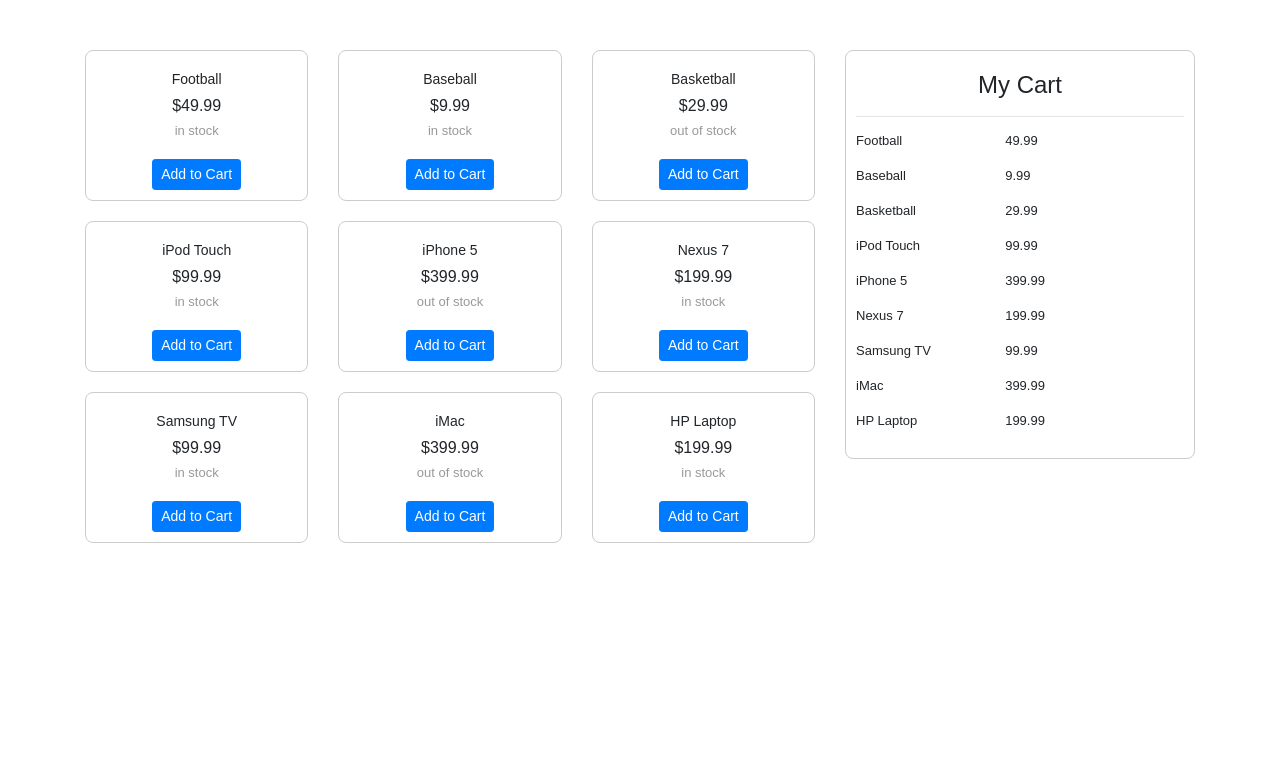
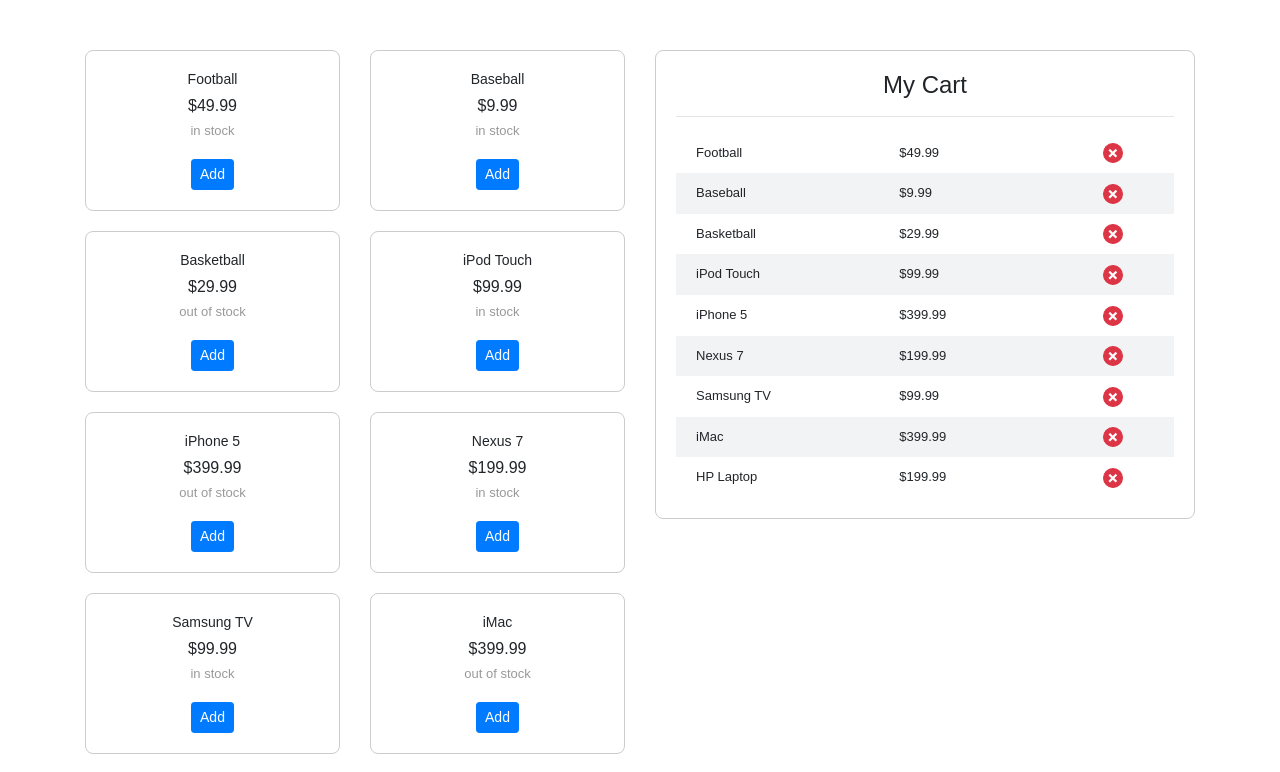
Before and after one commit to itkilleddave/react-thinking-in-react, a React (Create React App) app: page / in a window 1280 px wide. Shown: the top 772 px of the page. Built offline with nearby package versions, Linux system fonts and the light colour scheme.

Commit message:
completed basic static components

```diff
--- a/src/App/Shop/Shop.css
+++ b/src/App/Shop/Shop.css
@@ -1,10 +1,11 @@
 body {
   margin: 20px;
+  font-family: arial, helvetica;
 }
 .product {
 	text-align: center;
 	border:solid 1px #ccc;
-	padding: 20px 10px 10px;
+	padding: 20px;
 	margin-bottom: 20px;
 	border-radius: 8px;
 }
@@ -24,7 +25,7 @@
 .cart {
 	text-align: center;
 	border:solid 1px #ccc;
-	padding: 20px 10px 10px;
+	padding: 20px;
 	margin-bottom: 20px;
 	border-radius: 8px;
 }
@@ -32,5 +33,27 @@
 	text-align: left;
 }
 .cart-product {
-	margin-bottom: 20px;
+	padding:10px 20px;
 }
+.cart-product .name,
+.cart-product .price,
+.cart-product .remove {
+	line-height: 20px;
+}
+.cart-product:nth-child(even) {
+	background: #f2f3f5;
+}
+.remove button {
+	border-radius: 50%;
+	font-weight: bold;
+	line-height: 10px;
+	font-size: 20px;
+  	transform: rotate(45deg);
+  	width: 20px;
+  	height: 20px;
+  	padding: 0;
+  	margin: 0;
+  	cursor: pointer;
+
+
+}
--- a/src/App/Shop/Shop.js
+++ b/src/App/Shop/Shop.js
@@ -7,12 +7,12 @@
 
 	render(){
 		return(
-			<div className="col-4">
+			<div className="col-6">
 				<div className="product">
 					<h6 className="name">{this.props.name}</h6>
 					<h6 className="price">${this.props.price}</h6>
 					<p className="stock-status">{this.props.stocked ? "in stock" : "out of stock"}</p>
-			      	<button className="btn btn-sm btn-primary">Add to Cart</button>
+			      	<button className="btn btn-sm btn-primary">Add</button>
 		      	</div>
 	      	</div>
 		)
@@ -45,11 +45,16 @@
 		return(
 			<div className="cart-product">
 				<div className="row">
-					<div className="col-5">
+					<div className="col-5 name">
 							{this.props.name}
 					</div>
-					<div className="col-5">
-							{this.props.price}
+					<div className="col-5 price">
+							${this.props.price}
+					</div>
+					<div className="col-2 remove">
+						<button className="btn btn-sm btn-danger">
+						+
+						</button>
 					</div>
 				</div>
 			</div>
@@ -106,10 +111,10 @@
 		return (
 			<div className="container">
 				<div className="row">
-					<div className="col-8">
+					<div className="col-6">
 				  		<ProductList products={this.products} />
 				  	</div>
-				  	<div class="col-4">
+				  	<div class="col-6">
 				  		<Cart products={this.products} />
 				  	</div>
 			  	</div>
```
